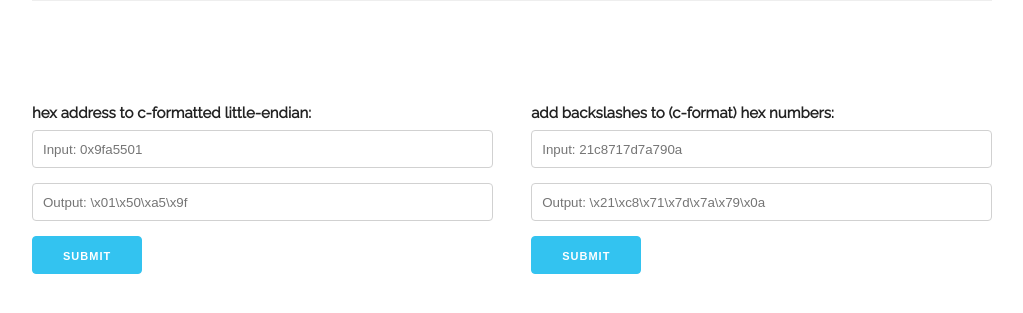
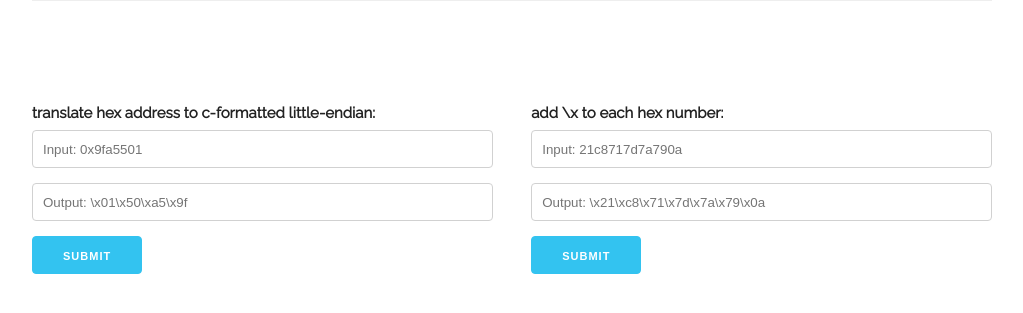
Before and after one commit to wkantaros/HexToLittleEndianTool, a plain HTML site: page index.html in a window 1280 px wide. Shown: the part 305-618 px from the top of the page, without its empty margins (128-1151 px from the left). Drawn offline with nearby package versions, Linux system fonts and the light colour scheme.

Commit message:
rewording

```diff
--- a/index.html
+++ b/index.html
@@ -17,11 +17,11 @@
     <section class="functions">
       <div class="row">
         <div class="six columns">
-          <label for="toLittleEndian">hex address to c-formatted little-endian:</label>
+          <label for="toLittleEndian">translate hex address to c-formatted little-endian:</label>
           <input class="u-full-width" type="text" placeholder="Input: 0x9fa5501" id="toLittleEndian">
         </div>
         <div class="six columns">
-          <label for="addBackslash">add backslashes to (c-format) hex numbers:</label>
+          <label for="addBackslash">add \x to each hex number:</label>
           <input class="u-full-width" type="text" placeholder="Input: 21c8717d7a790a" id="addBackslash">
         </div>
       </div>
```
